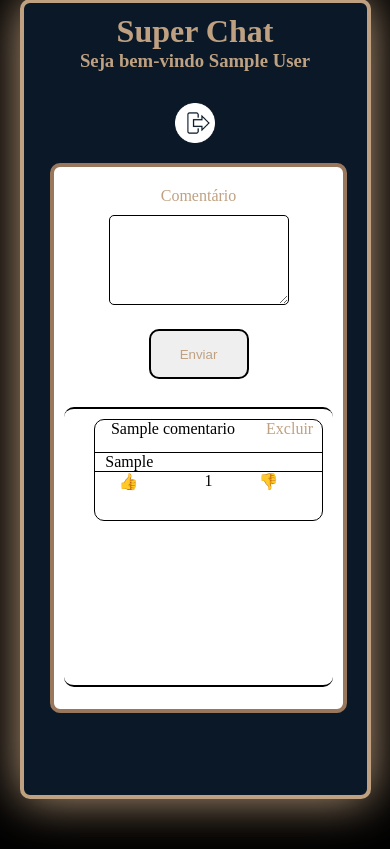
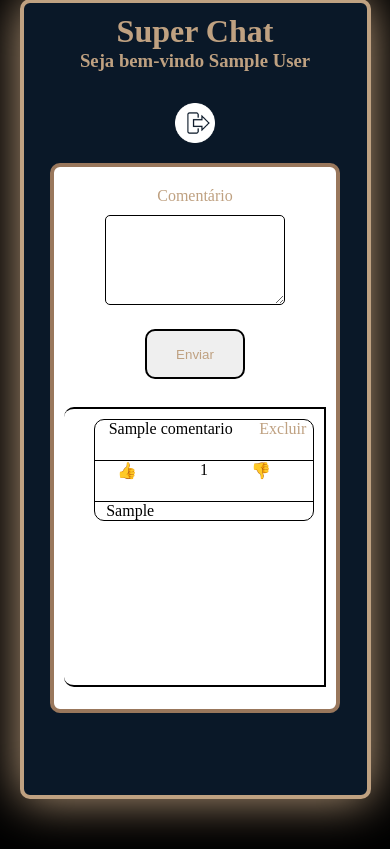
Before and after one commit to Cristiano-Andrade-Ribeiro-Da-Silva/site_feedback, a Flask app: page /comentario in a window 390 px wide. Shown: the part 51-900 px from the top of the page. Run offline with Flask 3, Linux system fonts and the light colour scheme; the visitor is signed in with stand-in values (Sample User, id 1); tables that the repository leaves empty hold one stand-in row (values such as "Sample post").

Commit message:
midify: modificação na media par celular

```diff
--- a/model/controler_mensagem.py
+++ b/model/controler_mensagem.py
@@ -75,6 +75,7 @@ class Mensagem:
 
         return dados
 
+
     # def recuperar_ultima_mensagem(usuario):
 
     #     conexao = Conexao.criar_conexao()
--- a/static/style/media.css
+++ b/static/style/media.css
@@ -69,9 +69,10 @@
         padding-left: 20px;
         padding-right: 20px;
 
-        border-bottom: 2px solid black;
-        border-top: 2px solid black;
-        border-radius: 10px;
+        border-top: 2px solid var(--preto);
+        border-bottom: 2px solid var(--preto);
+        border-right: 2px solid var(--preto);
+        border-radius: 10px 0 0 10px;
     }
 
 
@@ -80,9 +81,9 @@
         width: 100%;
         height: auto;
 
-        margin:10px;
+        margin: 10px;
 
-        border: 1px solid black;
+        border: 1px solid var(--preto);
         border-radius: 10px;
     }
 
@@ -90,18 +91,29 @@
     .usuario_data_chat_cell
     {
         width: 100%;
-        height: 33%;
+        height: auto;
 
         display: flex;
         flex-direction: row;
         justify-content:space-around;
 
-        border-bottom: 1px solid black;
+        border-bottom: 1px solid var(--preto);
     }
+
+    .mensagem_curtida_cell
+        {
+            width: 100%;
+            height: auto;
+
+            display: flex;
+            flex-direction: row;
+
+            border-bottom: 1px solid var(--preto);
+        }
 
     .mensagem_chat_cell
     {
-        width: 50%;
+        width: 90%;
         height: auto;
 
         word-wrap: break-word;
@@ -110,25 +122,12 @@
         margin-left: 10px;
         margin-right: 10px;
 
-    }
+        margin: 0 auto;
 
-    .mensagem_chat_cell p
-    {
-        width: 840px;
     }
 
 
-        .mensagem_curtida_cell
-        {
-            width: 100%;
-            height: 33%;
 
-            display: flex;
-            flex-direction: row;
-            justify-content: center;
-
-            border-top: 1px solid black
-        }
 
     .aviso
     {
--- a/templates/pagina-principal.html
+++ b/templates/pagina-principal.html
@@ -74,11 +74,6 @@
 
                         </form>
 
-                        <form class="mensagem_chat_cell">
-
-                            <p>{{mensagem.comentario}}</p>
-
-                        </form>
 
                         <form class="mensagem_curtida_cell">
 
@@ -86,8 +81,16 @@
                             <p>{{mensagem.curtidas}}</p>
                             <a href="/remover/curtidas/mensagem/{{mensagem.cod_comentario}}">👎</a>
 
+                        </form>
+
+
+                        <form class="mensagem_chat_cell">
+
+                            <p>{{mensagem.comentario}}</p>
 
                         </form>
+
+
 
                     </div>
 
```
